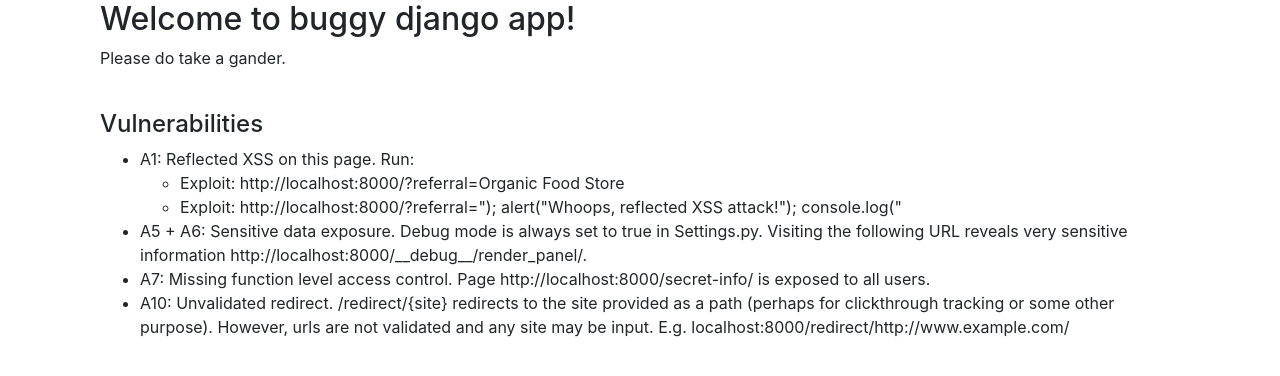
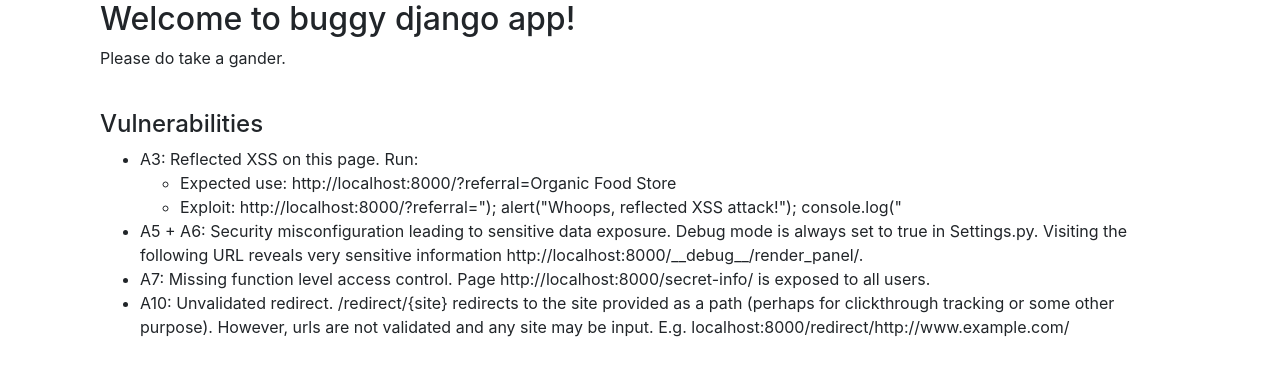
Before and after one commit to AndrewGHC/buggy_django_app, a Django app: page / in a window 1280 px wide. Shown: the part 56-432 px from the top of the page. Run offline with Django 3.2, Linux system fonts and the light colour scheme; some libraries are stand-ins or nearby versions.

Commit message:
Add README and tweak home.html

```diff
--- a/buggy_django_app/templates/pages/home.html
+++ b/buggy_django_app/templates/pages/home.html
@@ -14,15 +14,15 @@
       <h4>Vulnerabilities</h4>
       <ul>
         <li>
-          A1: Reflected XSS on this page. Run:
+          A3: Reflected XSS on this page. Run:
           <ul>
-            <li>Exploit: http://localhost:8000/?referral=Organic Food Store</li>
+            <li>Expected use: http://localhost:8000/?referral=Organic Food Store</li>
             <li>Exploit: http://localhost:8000/?referral="); alert("Whoops, reflected XSS attack!"); console.log("</li>
           </ul>
         </li>
 
         <li>
-          A5 + A6: Sensitive data exposure. Debug mode is always set to true in Settings.py. Visiting the following URL reveals very sensitive information http://localhost:8000/__debug__/render_panel/.
+          A5 + A6: Security misconfiguration leading to sensitive data exposure. Debug mode is always set to true in Settings.py. Visiting the following URL reveals very sensitive information http://localhost:8000/__debug__/render_panel/.
         </li>
 
         <li>
```
Also changed, not shown: README.md (added).
